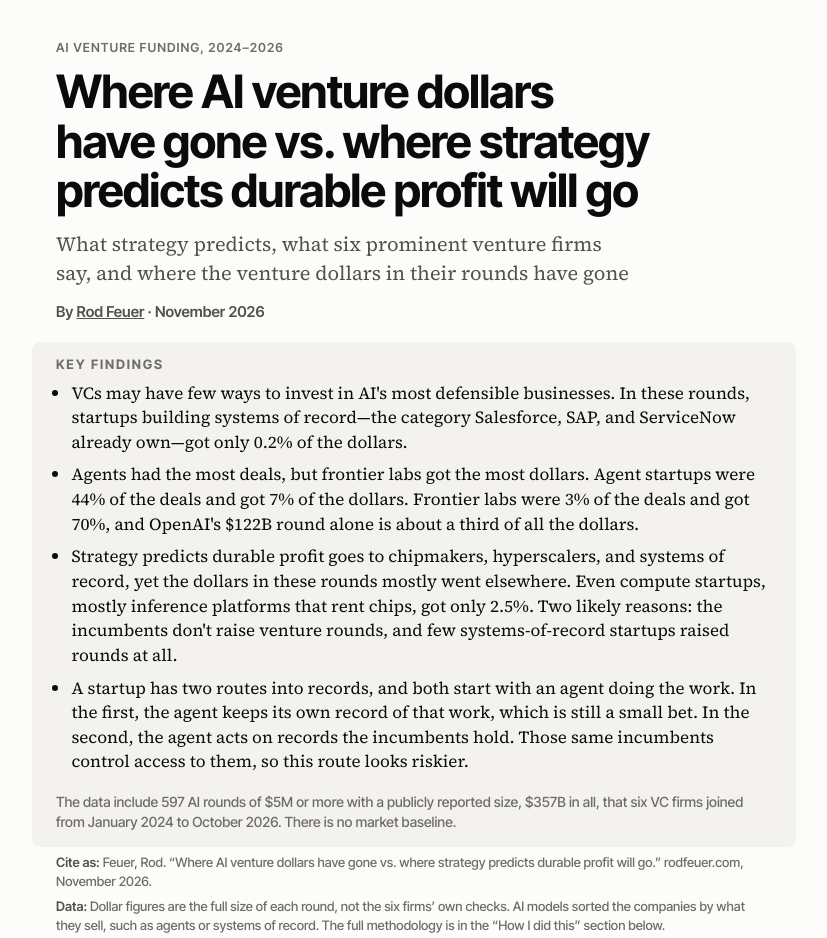
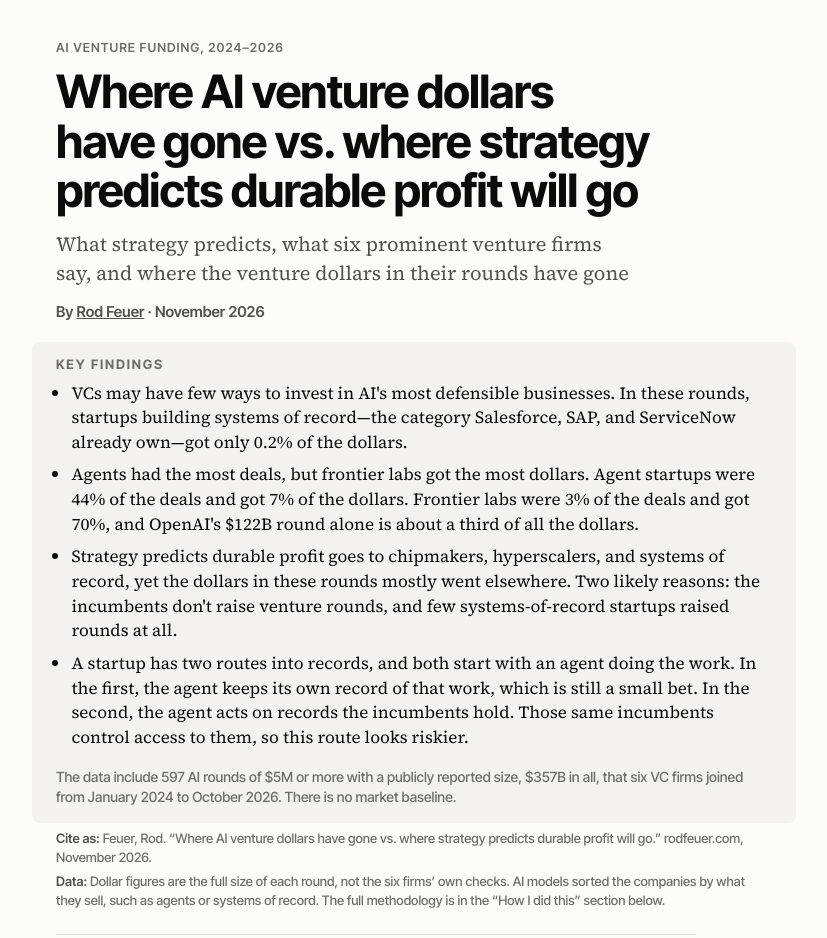
Before and after one commit to rod-feuer/rodfeuer-site, a plain HTML site: page where-the-ai-money-goes/index.html in a window 1280 px wide. Shown: the top 938 px of the page, without its empty margins (264-1091 px from the left). Drawn offline with Linux system fonts and the light colour scheme.

Commit message:
Key findings: remove compute 2.5% sentence (Rod's ruling)
Co-Authored-By: Claude Sonnet 5.5 <noreply@anthropic.com>

```diff
--- a/where-the-ai-money-goes/index.html
+++ b/where-the-ai-money-goes/index.html
@@ -182,7 +182,7 @@ details{margin-top:10px} summary{cursor:pointer;font-size:13.5px;color:var(--tex
 <h1>Where AI venture dollars have gone vs. where strategy predicts durable profit will go</h1>
 <p class="dek">What strategy predicts, what six prominent venture firms say, and where the venture dollars in their rounds have gone</p>
 <p class="byline">By <a href="https://rodfeuer.com/" rel="author">Rod Feuer</a> · <time datetime="2026-11">November 2026</time></p>
-<section class="keyfacts" aria-labelledby="kf"><h2 id="kf">Key findings</h2><ul><li>VCs may have few ways to invest in AI's most defensible businesses. In these rounds, startups building systems of record—the category Salesforce, SAP, and ServiceNow already own—got only 0.2% of the dollars.</li><li>Agents had the most deals, but frontier labs got the most dollars. Agent startups were 44% of the deals and got 7% of the dollars. Frontier labs were 3% of the deals and got 70%, and OpenAI's $122B round alone is about a third of all the dollars.</li><li>Strategy predicts durable profit goes to chipmakers, hyperscalers, and systems of record, yet the dollars in these rounds mostly went elsewhere. Even compute startups, mostly inference platforms that rent chips, got only 2.5%. Two likely reasons: the incumbents don't raise venture rounds, and few systems-of-record startups raised rounds at all.</li><li>A startup has two routes into records, and both start with an agent doing the work. In the first, the agent keeps its own record of that work, which is still a small bet. In the second, the agent acts on records the incumbents hold. Those same incumbents control access to them, so this route looks riskier.</li></ul><p class="kfscope">The data include 597 AI rounds of $5M or more with a publicly reported size, $357B in all, that six VC firms joined from January 2024 to October 2026. There is no market baseline.</p></section>
+<section class="keyfacts" aria-labelledby="kf"><h2 id="kf">Key findings</h2><ul><li>VCs may have few ways to invest in AI's most defensible businesses. In these rounds, startups building systems of record—the category Salesforce, SAP, and ServiceNow already own—got only 0.2% of the dollars.</li><li>Agents had the most deals, but frontier labs got the most dollars. Agent startups were 44% of the deals and got 7% of the dollars. Frontier labs were 3% of the deals and got 70%, and OpenAI's $122B round alone is about a third of all the dollars.</li><li>Strategy predicts durable profit goes to chipmakers, hyperscalers, and systems of record, yet the dollars in these rounds mostly went elsewhere. Two likely reasons: the incumbents don't raise venture rounds, and few systems-of-record startups raised rounds at all.</li><li>A startup has two routes into records, and both start with an agent doing the work. In the first, the agent keeps its own record of that work, which is still a small bet. In the second, the agent acts on records the incumbents hold. Those same incumbents control access to them, so this route looks riskier.</li></ul><p class="kfscope">The data include 597 AI rounds of $5M or more with a publicly reported size, $357B in all, that six VC firms joined from January 2024 to October 2026. There is no market baseline.</p></section>
 <p class="cite"><strong>Cite as:</strong> Feuer, Rod. “Where AI venture dollars have gone vs. where strategy predicts durable profit will go.” rodfeuer.com, November 2026.</p>
 <p class="cite cite-data"><strong>Data:</strong> Dollar figures are the full size of each round, not the six firms’ own checks. AI&nbsp;models sorted the companies by what they sell, such as agents or systems&nbsp;of&nbsp;record. The full methodology is in the “How I did this” section below.</p>
 </header>
```
